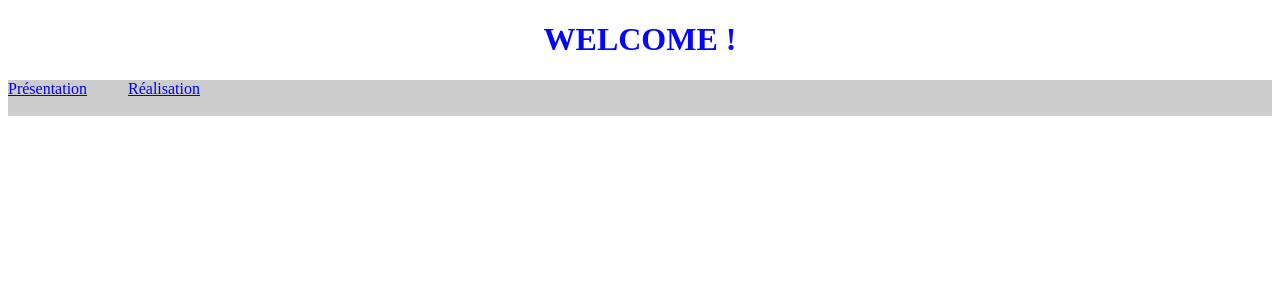
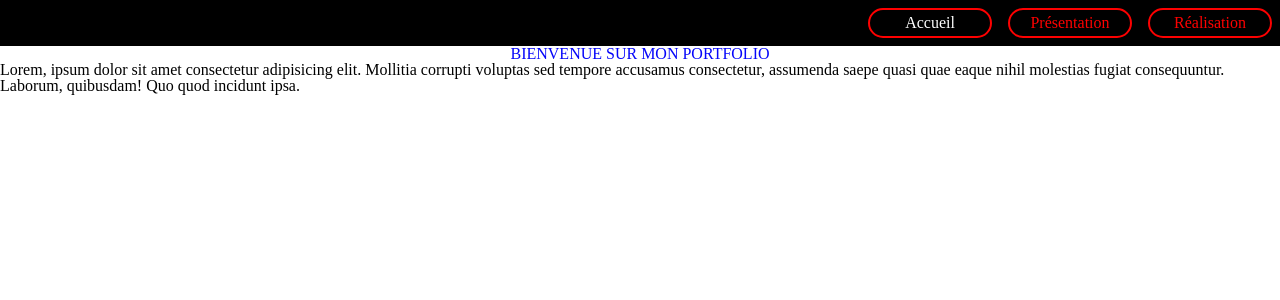
Before and after one commit to Robi62300/portfolio, a PHP site: page /Accueil.html in a window 1280 px wide. Shown: the top 300 px of the page. Run offline with PHP 8.4, Linux system fonts and the light colour scheme.

Commit message:
suite site

```diff
--- a/Accueil.html
+++ b/Accueil.html
@@ -6,19 +6,30 @@
     <meta name="viewport" content="width=device-width, initial-scale=1.0">
     <title> Accueil </title>
     <link href="index.css" rel="stylesheet" type="text/css">
+    <link href="reset.css" rel="stylesheet" type="text/css">
 </head>
 
 <body>
-    <h1> WELCOME ! </h1>
+    <div class="test"></div>
     <ul class="menu">
         <li>
-            <a href="Presentation.html">Présentation </a><br />
+            <a href="Accueil.html" class="actif">Accueil</a>
         </li>
         <li>
-            <a href="Realisation.html">Réalisation </a1>
+            <a href="Presentation.html">Présentation </a>
         </li>
+        <li>
+            <a href="Realisation.html">Réalisation </a>
+        </li>
+
     </ul>
 
+    <h1>BIENVENUE SUR MON PORTFOLIO</h1>
+    <p>Lorem, ipsum dolor sit amet consectetur adipisicing elit. Mollitia corrupti voluptas sed tempore accusamus
+        consectetur, assumenda saepe quasi quae eaque nihil molestias fugiat consequuntur. Laborum, quibusdam! Quo quod
+        incidunt ipsa.</p>
+    <!-- commentaire -->
+    </div>
 </body>
 
 </html>
--- a/index.css
+++ b/index.css
@@ -3,10 +3,17 @@ h1 {
     text-align: center;
 }
 
+.test {
+    background-color: #000;
+    color: #ff0000;
+    background-size: cover;
+}
+
 .menu {
     display: flex;
     padding: 0;
-    background-color: #ccc;
+    background-color: #000000;
+    justify-content: right;
 }
 
 .menu li {
@@ -16,4 +23,29 @@ h1 {
 .menu a {
     display: block;
     min-width: 120px;
+
+    margin: 0.5rem;
+    padding: 0.3rem 0;
+    text-align: center;
+    background-color: rgb(0, 0, 0);
+    color: #fd0101;
+    text-decoration: none;
+    border: 2px solid #fd0101;
+    border-radius: 20px;
+    transition: all 0.5s;
 }
+
+.menu a.actif {
+    background-color: #000;
+    color: #ffffff;
+    border-color: #ff0000;
+}
+
+.menu a:hover,
+.menu a:hover.actif {
+    background-color: #002fff;
+    color: #ffe843;
+    border-color: #ffe843;
+}
+
+/* commentaire */
--- /dev/null
+++ b/reset.css
@@ -0,0 +1,135 @@
+/* http://meyerweb.com/eric/tools/css/reset/
+   v2.0 | 20110126
+   License: none (public domain)
+*/
+
+html,
+body,
+div,
+span,
+applet,
+object,
+iframe,
+h1,
+h2,
+h3,
+h4,
+h5,
+h6,
+p,
+blockquote,
+pre,
+a,
+abbr,
+acronym,
+address,
+big,
+cite,
+code,
+del,
+dfn,
+em,
+img,
+ins,
+kbd,
+q,
+s,
+samp,
+small,
+strike,
+strong,
+sub,
+sup,
+tt,
+var,
+b,
+u,
+i,
+center,
+dl,
+dt,
+dd,
+ol,
+ul,
+li,
+fieldset,
+form,
+label,
+legend,
+table,
+caption,
+tbody,
+tfoot,
+thead,
+tr,
+th,
+td,
+article,
+aside,
+canvas,
+details,
+embed,
+figure,
+figcaption,
+footer,
+header,
+hgroup,
+menu,
+nav,
+output,
+ruby,
+section,
+summary,
+time,
+mark,
+audio,
+video {
+    margin: 0;
+    padding: 0;
+    border: 0;
+    font-size: 100%;
+    font: inherit;
+    vertical-align: baseline;
+}
+
+/* HTML5 display-role reset for older browsers */
+article,
+aside,
+details,
+figcaption,
+figure,
+footer,
+header,
+hgroup,
+menu,
+nav,
+section {
+    display: block;
+}
+
+body {
+    line-height: 1;
+}
+
+ol,
+ul {
+    list-style: none;
+}
+
+blockquote,
+q {
+    quotes: none;
+}
+
+blockquote:before,
+blockquote:after,
+q:before,
+q:after {
+    content: '';
+    content: none;
+}
+
+table {
+    border-collapse: collapse;
+    border-spacing: 0;
+}
```
Also changed, not shown: Presentation.html (+17 -0 lines), Realisation.html (+16 -0 lines), image.jpg (added).
